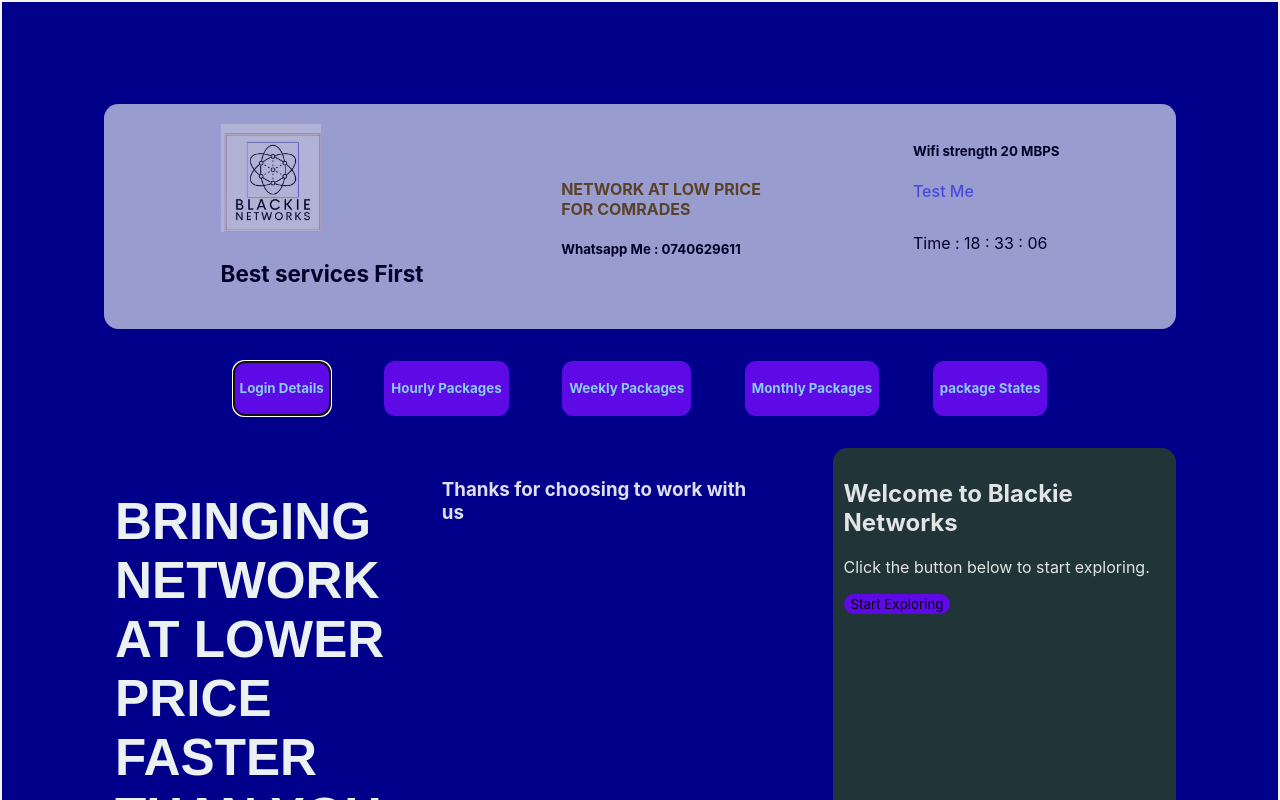
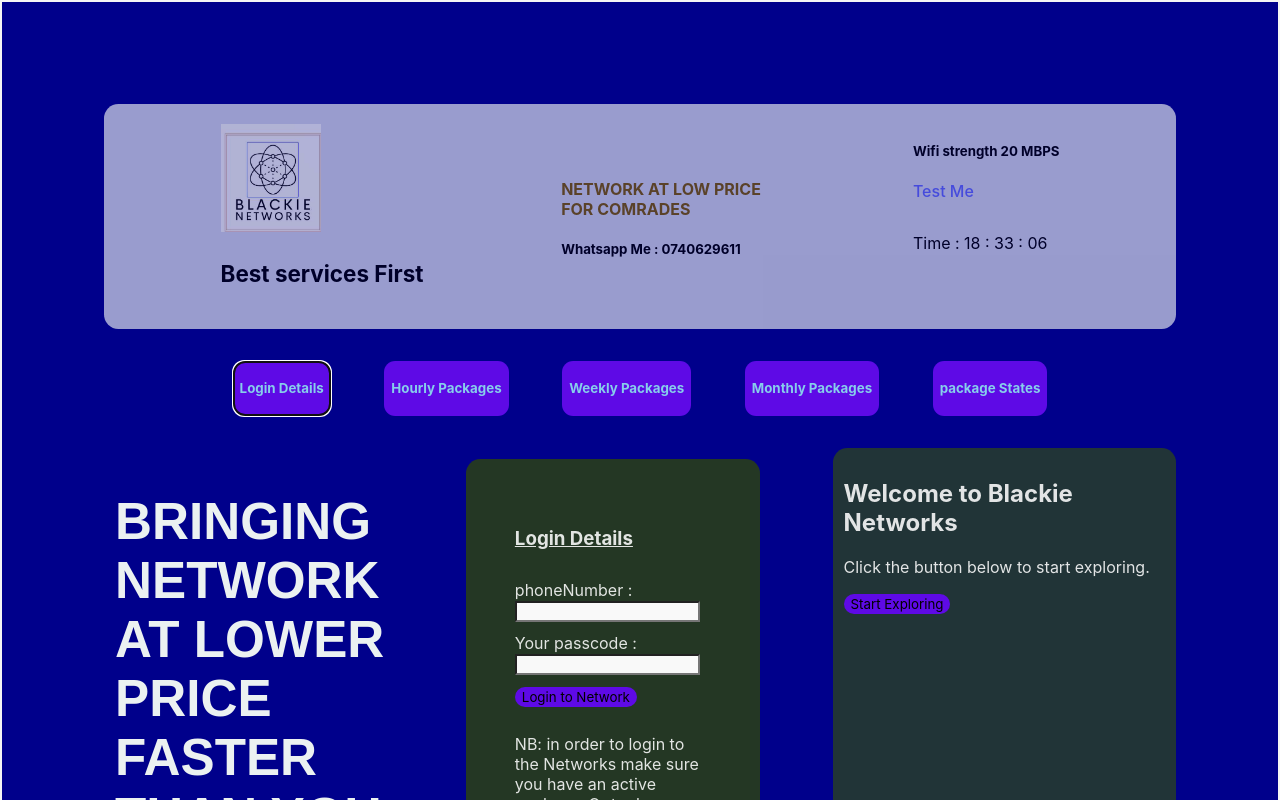
Before and after one commit to Enockay/Blackie-Networks, a React (Vite) app in the folder networks-tech/: page / in a window 1280 px wide. Both pictures are taken after a click on the button "Login Details". Shown: the top 800 px of the page. Built offline with nearby package versions, Linux system fonts and the light colour scheme.

Commit message:
login details

```diff
--- a/networks-tech/src/clientApis/statements.jsx
+++ b/networks-tech/src/clientApis/statements.jsx
@@ -14,7 +14,7 @@
     try {
       setLoading(true);
 
-      const response = await fetch("https://blackie-networks-295df9ed8dbf.herokuapp.com/api/getStatements", {
+      const response = await fetch("https://53d0-197-182-171-178.ngrok-free.app/api/getStatements", {
         method: 'POST',
         headers: {
         'Content-Type': 'application/json',
@@ -23,14 +23,10 @@
       });
 
       const data = await response.json();
-      console.log(data);
-       setData(data);
+      // console.log(data);
+       //setData(data);
        onRequestComplete(data);
 
-      if(data.length < 0 ){
-        setOrderWarn(data.statements);
-
-      }
     } catch (error) {
       setOrderWarn('Error requesting statements:', error);
     } finally {
--- a/networks-tech/src/index.css
+++ b/networks-tech/src/index.css
@@ -122,3 +122,19 @@
 .input1:focus{
   border: 0.2rem solid green;
 }
+.loginPage{
+   display: flex;
+   flex-direction:column;
+   gap:0.7rem;
+   justify-content: center;
+   align-self: center;
+   padding: 15%;
+   margin-left: 1.5rem;
+   background-color: #243724;
+   max-width:60%;
+   min-height: 50%;
+   border-radius: 0.9rem;
+}
+.h32{
+  text-decoration: underline;
+}
--- a/networks-tech/src/main/user.css
+++ b/networks-tech/src/main/user.css
@@ -299,3 +299,8 @@
     max-width: 6rem;
     margin-top: 3%;
   }
+  .statmentInfo{
+    font-size: 1.5rem;
+    color : blue;
+    font-family: 'Times New Roman', Times, serif;
+  }
--- a/networks-tech/src/main/user.jsx
+++ b/networks-tech/src/main/user.jsx
@@ -5,6 +5,7 @@
 import ContentPackage from '../packages/packages';
 import { handleButtonClick } from '../packages/packages';
 import InitialOffer from '../packages/default';
+import LoginPage from '../packages/login';
 
 
 function Design(){
--- /dev/null
+++ b/networks-tech/src/packages/login.jsx
@@ -0,0 +1,27 @@
+import react, { useState } from "react";
+
+const LoginPage = () =>{
+
+    return(
+       <>
+        <div className="loginPage">
+            <h3 className="h32">Login Details</h3>
+            <div className="label">
+                phoneNumber :
+                <input type="Number" required className="input1"></input>
+            </div>
+            <div className="label">
+                Your passcode :
+                <input type="text" required className="input1"></input>
+            </div>
+            <div>
+                <button>Login to Network</button>
+             </div>
+             <p>NB: in order to login to the Networks make sure you have an active package
+                ,Or try buy a new package then login using your Passcode which is the MPESA code eg RLU4NU9S68</p>
+        </div>
+       </>
+    )
+}
+
+export default LoginPage;
--- a/networks-tech/src/packages/packages.jsx
+++ b/networks-tech/src/packages/packages.jsx
@@ -4,6 +4,7 @@
 import Monthly from './monthly';
 import Grant from './grant';
 import { handleInteraction } from './default';
+import LoginPage from './login';
 
 
 let handleButtonClick;
@@ -17,6 +18,9 @@
     let content ;
    if(button === 'btn5'){
       handleInteraction();
+      content = (
+      <LoginPage/>
+      )
    }
     else if  (button === 'btn1') {
       handleInteraction();
```
Also changed, not shown: networks-tech/src/clientApis/renderStatement.jsx (line endings or trailing spaces).
